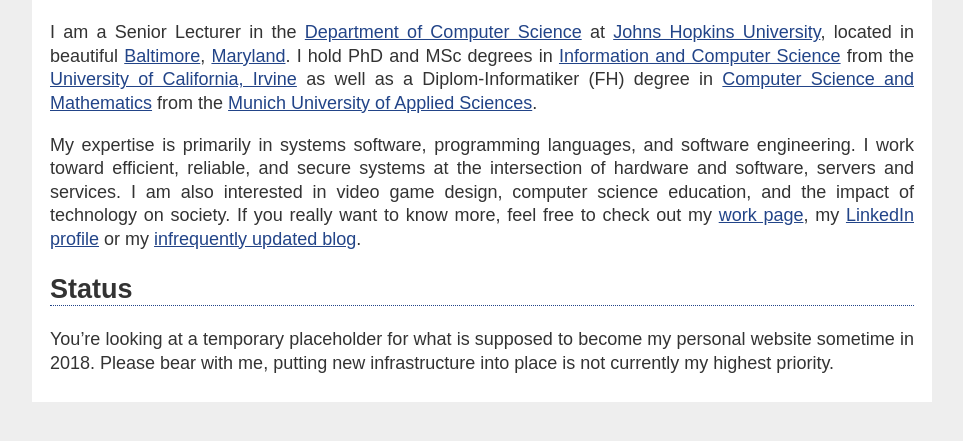
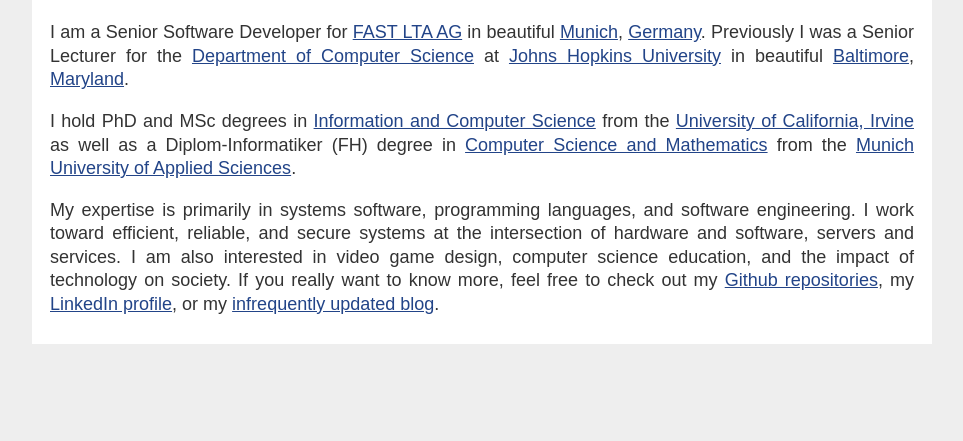
Before and after one commit to phf/phf.github.com, a plain HTML site: page index.html in a window 1280 px wide. Shown: the part 81-522 px from the top of the page, without its empty margins (158-1121 px from the left). Drawn offline with Linux system fonts and the light colour scheme.

Commit message:
Update for 2019, removed CNAME.

```diff
--- a/index.html
+++ b/index.html
@@ -14,16 +14,26 @@
 <body>
 <h1>Peter H. Fröhlich</h1>
 
-<p>I am a Senior Lecturer in the
+<p>I am a Senior Software Developer for
+<a href="https://www.fast-lta.de/en/">FAST LTA AG</a>
+in beautiful
+<a href="https://www.muenchen.de/int/en.html">Munich</a>,
+<a href="https://www.deutschland.de/en">Germany</a>.
+Previously I was a Senior Lecturer for the
 <a href="https://www.cs.jhu.edu/">Department of Computer Science</a>
-at <a href="https://www.jhu.edu/">Johns Hopkins University</a>, located in beautiful
+at
+<a href="https://www.jhu.edu/">Johns Hopkins University</a>
+in beautiful
 <a href="https://www.baltimorecity.gov/">Baltimore</a>,
-<a href="https://www.maryland.gov/">Maryland</a>.
-I hold PhD and MSc degrees in
-<a href="https://www.ics.uci.edu/">Information and Computer Science</a> from the
-<a href="https://www.uci.edu/">University of California, Irvine</a> as well as a
-Diplom-Informatiker (FH) degree in
-<a href="http://www.cs.hm.edu/en/home/">Computer Science and Mathematics</a> from the
+<a href="https://www.maryland.gov/">Maryland</a>.</p>
+
+<p>I hold PhD and MSc degrees in
+<a href="https://www.ics.uci.edu/">Information and Computer Science</a>
+from the
+<a href="https://www.uci.edu/">University of California, Irvine</a>
+as well as a Diplom-Informatiker (FH) degree in
+<a href="http://www.cs.hm.edu/en/home/">Computer Science and Mathematics</a>
+from the
 <a href="https://www.hm.edu/en/">Munich University of Applied Sciences</a>.</p>
 
 <p>My expertise is primarily in systems software, programming languages, and
@@ -33,16 +43,11 @@
 I am also interested in video game design, computer science education, and the
 impact of technology on society.
 If you really want to know more, feel free to check out my
-<a href="https://www.cs.jhu.edu/~phf/">work page</a>, my
-<a href="https://www.linkedin.com/in/froehlich">LinkedIn profile</a> or my
+<a href="https://github.com/phf">Github repositories</a>,
+my
+<a href="https://www.linkedin.com/in/froehlich">LinkedIn profile</a>,
+or my
 <a href="https://nilisnotnull.blogspot.com/">infrequently updated blog</a>.</p>
-
-<h2>Status</h2>
-
-<p>You&rsquo;re looking at a temporary placeholder for what is supposed to become my
-personal website sometime in 2018.
-Please bear with me, putting new infrastructure into place is not currently my
-highest priority.</p>
 
 </body>
 </html>
```
